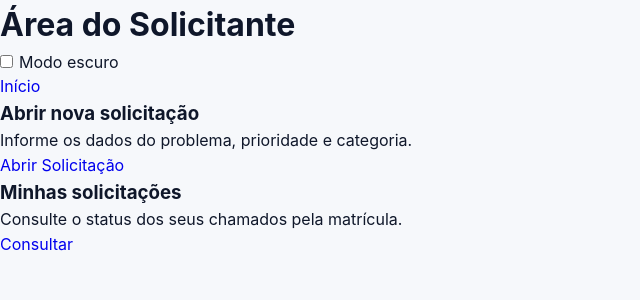
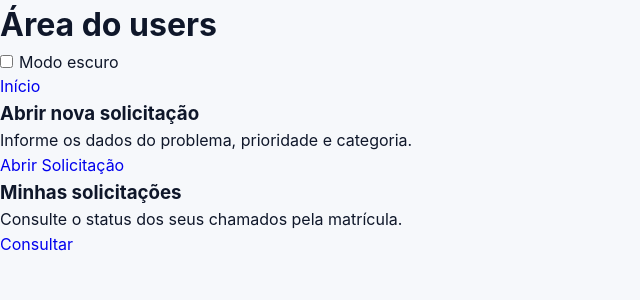
Before and after one commit to Tiagotj7/hackatonsenai_tj7_chenzo, a PHP site: page /users/interface.php in a window 1280 px wide. Shown: the top 300 px of the page, without its empty margins (0-640 px from the left). Run offline with PHP 8.4, Linux system fonts and the light colour scheme.

Commit message:
edit tag

```diff
--- a/admin/request.php
+++ b/admin/request.php
@@ -77,7 +77,7 @@ if (isset($_GET['id'])):
   <div class="grid cols-2">
     <div class="card">
       <h3>Ticket <?php echo e($ticket['protocolo']); ?></h3>
-      <p><strong>Solicitante:</strong> <?php echo e($ticket['solicitante_nome']); ?> (<?php echo e($ticket['matricula']); ?>)</p>
+      <p><strong>users:</strong> <?php echo e($ticket['users_nome']); ?> (<?php echo e($ticket['matricula']); ?>)</p>
       <p><strong>Cargo/Curso:</strong> <?php echo e($ticket['cargo']); ?> <?php if ($ticket['curso']) echo ' | ' . e($ticket['curso']); ?></p>
       <p><strong>Local:</strong> <?php echo e($ticket['local_problema']); ?></p>
       <p><strong>Categoria/Setor:</strong> <?php echo e($ticket['tipo_nome']); ?> / <?php echo e($ticket['setor_nome']); ?></p>
@@ -194,7 +194,7 @@ else:
     <div class="table-responsive">
       <table class="table">
         <thead><tr>
-          <th>Protocolo</th><th>Solicitante</th><th>Categoria/Setor</th><th>Local</th>
+          <th>Protocolo</th><th>users</th><th>Categoria/Setor</th><th>Local</th>
           <th>Prioridade</th><th>Status</th><th>Abertura</th><th>Atualização</th><th></th>
         </tr></thead>
         <tbody>
@@ -204,7 +204,7 @@ else:
           $p=strtolower($t['prioridade']); $cls=$p==='urgente'?'urgente':($p==='média'?'media':'baixa'); ?>
           <tr>
             <td><?php echo e($t['protocolo']); ?></td>
-            <td><?php echo e($t['solicitante_nome']); ?><br><small><?php echo e($t['matricula']); ?></small></td>
+            <td><?php echo e($t['users_nome']); ?><br><small><?php echo e($t['matricula']); ?></small></td>
             <td><?php echo e($t['tipo_nome']); ?><br><small><?php echo e($t['setor_nome']); ?></small></td>
             <td><?php echo e($t['local_problema']); ?></td>
             <td><span class="badge <?php echo $cls; ?>"><?php echo e($t['prioridade']); ?></span></td>
--- a/index.php
+++ b/index.php
@@ -42,7 +42,7 @@ $APP = function_exists('app_name') ? app_name() : (defined('APP_NAME') ? APP_NAM
                         <a class="btn outline primary" href="<?php echo base_url('users/myrequest.php'); ?>">Acompanhar Minhas</a>
                         <a class="btn success" href="<?php echo base_url('admin/login.php'); ?>">Entrar no Painel</a>
                     </div>
-                    <div class="mini-muted" style="margin-top:8px;">Sem cadastro para solicitante • Use matrícula para acompanhar</div>
+                    <div class="mini-muted" style="margin-top:8px;">Sem cadastro para users • Use matrícula para acompanhar</div>
                 </div>
                 <div class="glass">
                     <div class="i-grid cols-3">
--- a/users/create.php
+++ b/users/create.php
@@ -31,7 +31,7 @@ $tipos = $pdo->query("SELECT rt.id, rt.nome, s.nome AS setor FROM request_types
       <form method="post" action="<?php echo base_url('users/save.php'); ?>" enctype="multipart/form-data" novalidate>
         <input type="hidden" name="csrf" value="<?php echo csrf_token(); ?>">
         <div class="grid cols-2">
-          <div class="form-group"><label>Nome do solicitante</label><input type="text" name="solicitante_nome" required></div>
+          <div class="form-group"><label>Nome do users</label><input type="text" name="users_nome" required></div>
           <div class="form-group"><label>Matrícula</label><input type="text" name="matricula" required></div>
           <div class="form-group"><label>Cargo</label><input type="text" name="cargo" placeholder="Professor, Técnico, Funcionário..." required></div>
           <div class="form-group"><label>Curso (se aplicável)</label><input type="text" name="curso" placeholder="Ex.: Eletromecânica"></div>
--- a/users/details.php
+++ b/users/details.php
@@ -43,7 +43,7 @@ $movs->execute([':t'=>$ticket['id']]); $movs = $movs->fetchAll();
     <div class="grid cols-2">
       <div class="card">
         <h3>Dados da Solicitação</h3>
-        <p><strong>Solicitante:</strong> <?php echo e($ticket['solicitante_nome']); ?> (<?php echo e($ticket['matricula']); ?>)</p>
+        <p><strong>users:</strong> <?php echo e($ticket['users_nome']); ?> (<?php echo e($ticket['matricula']); ?>)</p>
         <p><strong>Cargo:</strong> <?php echo e($ticket['cargo']); ?> <?php if ($ticket['curso']) echo ' | Curso: '.e($ticket['curso']); ?></p>
         <p><strong>Local:</strong> <?php echo e($ticket['local_problema']); ?></p>
         <p><strong>Categoria/Setor:</strong> <?php echo e($ticket['tipo_nome']); ?> / <?php echo e($ticket['setor_nome']); ?></p>
--- a/users/interface.php
+++ b/users/interface.php
@@ -5,14 +5,14 @@ require_once __DIR__ . '/../config/helpers.php';
 <html lang="pt-br">
 <head>
   <meta charset="utf-8">
-  <title><?php echo e(app_name()); ?> - Área do Solicitante</title>
+  <title><?php echo e(app_name()); ?> - Área do users</title>
   <meta name="viewport" content="width=device-width,initial-scale=1">
   <link rel="stylesheet" href="<?php echo base_url('assets/css/style.css'); ?>">
 </head>
 <body>
   <header class="navbar">
     <div class="container">
-      <h1>Área do Solicitante</h1>
+      <h1>Área do users</h1>
       <div class="actions">
         <label style="display:flex;align-items:center;gap:6px;cursor:pointer;"><input type="checkbox" id="darkToggle"> Modo escuro</label>
         <a class="btn" href="<?php echo base_url('index.php'); ?>">Início</a>
--- a/users/save.php
+++ b/users/save.php
@@ -6,7 +6,7 @@ require_once __DIR__ . '/../config/mailer.php';
 if ($_SERVER['REQUEST_METHOD'] !== 'POST') redirect('users/create.php');
 verify_csrf();
 
-$nome = trim($_POST['solicitante_nome'] ?? '');
+$nome = trim($_POST['users_nome'] ?? '');
 $matricula = trim($_POST['matricula'] ?? '');
 $cargo = trim($_POST['cargo'] ?? '');
 $curso = trim($_POST['curso'] ?? '');
@@ -42,7 +42,7 @@ if ($erros) {
 $protocolo = gerar_protocolo($pdo);
 $pdo->beginTransaction();
 try {
-  $sql = "INSERT INTO tickets (protocolo, solicitante_nome, matricula, cargo, curso, local_problema, descricao, tipo_id, setor_id, prioridade, email, status_id, image_path)
+  $sql = "INSERT INTO tickets (protocolo, users_nome, matricula, cargo, curso, local_problema, descricao, tipo_id, setor_id, prioridade, email, status_id, image_path)
           VALUES (:p,:n,:m,:c,:curso,:l,:d,:tipo,:setor,:pri,:e,1,:img)";
   $ins = $pdo->prepare($sql);
   $ins->execute([
```
